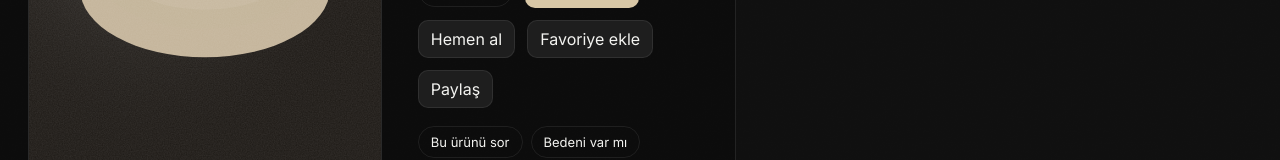
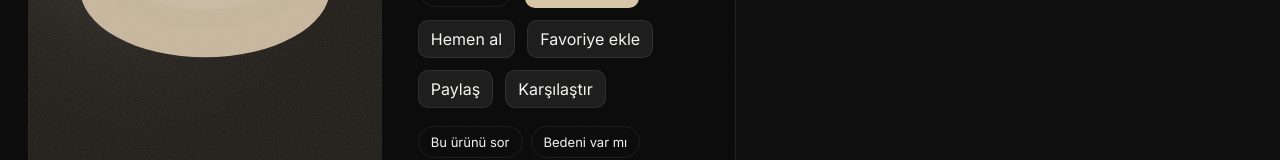
Before and after one commit to mattiasadem/qante-commerce, a Next.js app in the folder web/: page /urun/prod_ahsap_tepsi in a window 1280 px wide. Shown: the part 354-514 px from the top of the page. Built offline with nearby package versions, Linux system fonts and the light colour scheme.

Commit message:
feat(storefront): PDP Karşılaştır button

```diff
--- a/web/components/ui-shop-pdp.tsx
+++ b/web/components/ui-shop-pdp.tsx
@@ -6,6 +6,7 @@ import { RETURN_DAYS, SHIP_FREE, money } from "@/lib/core";
 import { CheckoutNote, LineList, OrderNoteField, PayButton, ShipBar, ShopFooter, useAsk, useCart, ClearCartButton, SaveAllForLaterButton } from "@/components/ui-shell";
 import { CouponField, CouponTotals, isFreeShip, useCoupon } from "@/components/ui-coupon";
 import { AddButton, BuyNowButton, FavoriteButton, NotifyRestockButton, ProductCard, ShareButton, isLowStock, pushRecent } from "@/components/ui-shop-core";
+import { CompareButton } from "@/components/ui-compare";
 
 export function AskAboutProduct({ product }: { product: Product }) {
   const { requestAsk } = useAsk();
@@ -94,6 +95,7 @@ export function PdpView({ product, related }: { product: Product; related: Produ
             <BuyNowButton productId={product.id} qty={qty} />
             <FavoriteButton productId={product.id} />
             <ShareButton productId={product.id} />
+            <CompareButton product={product} />
           </div>
         ) : (
           <div style={{ display: "flex", gap: 12, flexWrap: "wrap", alignItems: "center", margin: "12px 0 4px" }}>
@@ -101,6 +103,7 @@ export function PdpView({ product, related }: { product: Product; related: Produ
             <NotifyRestockButton product={product} />
             <FavoriteButton productId={product.id} />
             <ShareButton productId={product.id} />
+            <CompareButton product={product} />
           </div>
         )}
         <AskAboutProduct product={product} />
```
